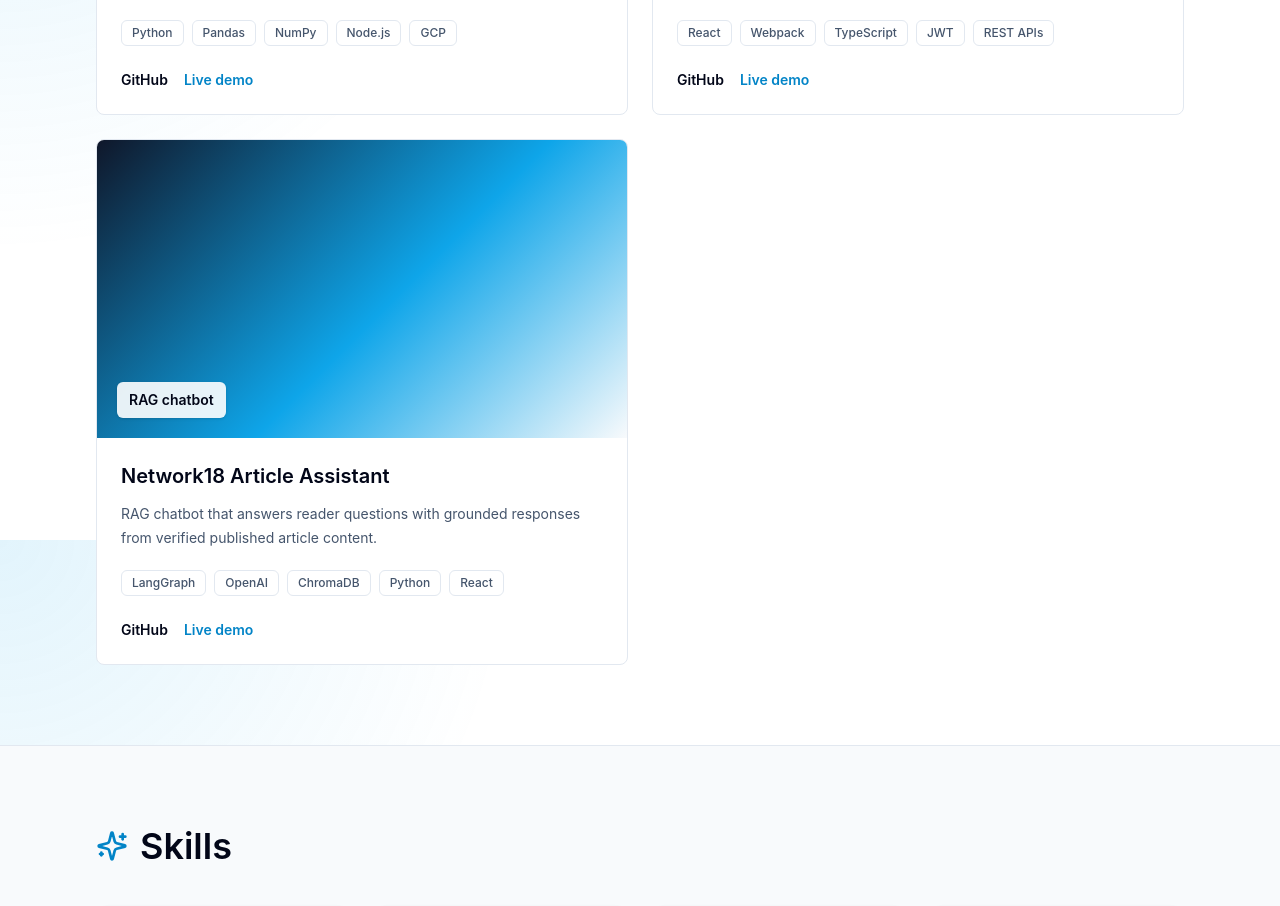
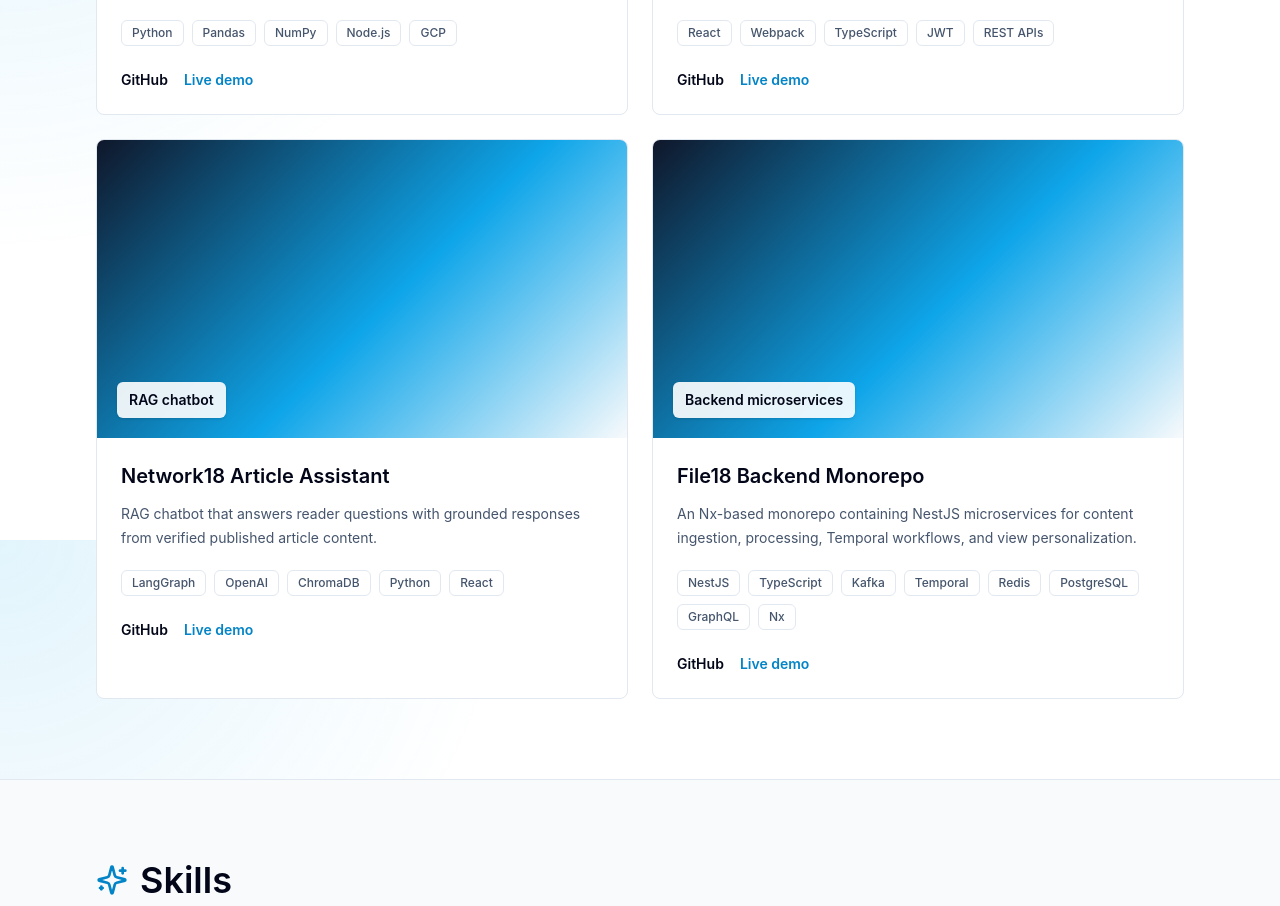
Before and after one commit to rishank-kesarwani/portfolio, a Next.js app: page / in a window 1280 px wide. Shown: the part 2660-3566 px from the top of the page. Built offline with nearby package versions, Linux system fonts and the light colour scheme.

Commit message:
Updated about mono repor porjcet

```diff
--- a/data/portfolio.ts
+++ b/data/portfolio.ts
@@ -53,6 +53,15 @@ export const projects: Project[] = [
     githubUrl: "https://github.com/your-username/article-assistant",
     liveUrl: "https://your-article-assistant-demo.com",
   },
+  {
+    title: "File18 Backend Monorepo",
+    description:
+      "An Nx-based monorepo containing NestJS microservices for content ingestion, processing, Temporal workflows, and view personalization.",
+    image: "Backend microservices",
+    techStack: ["NestJS", "TypeScript", "Kafka", "Temporal", "Redis", "PostgreSQL", "GraphQL", "Nx"],
+    githubUrl: "https://github.com/your-username/file18-monorepo",
+    liveUrl: "https://your-file18-monorepo-demo.com",
+  },
 ];
 
 export const skills = [
```
